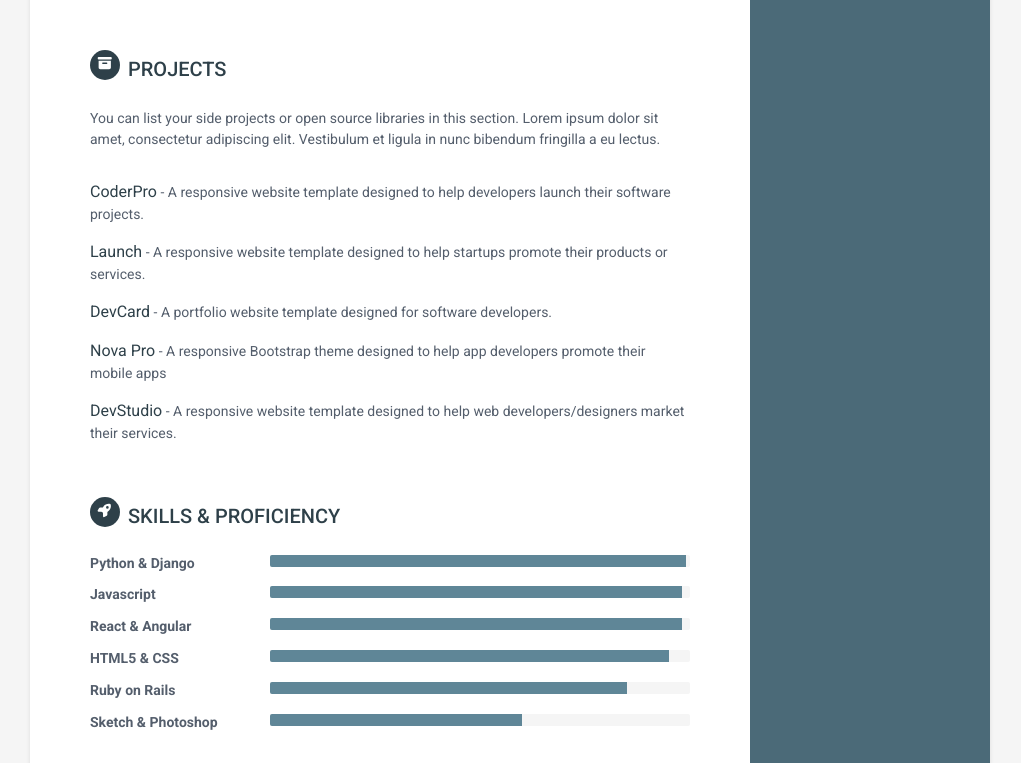
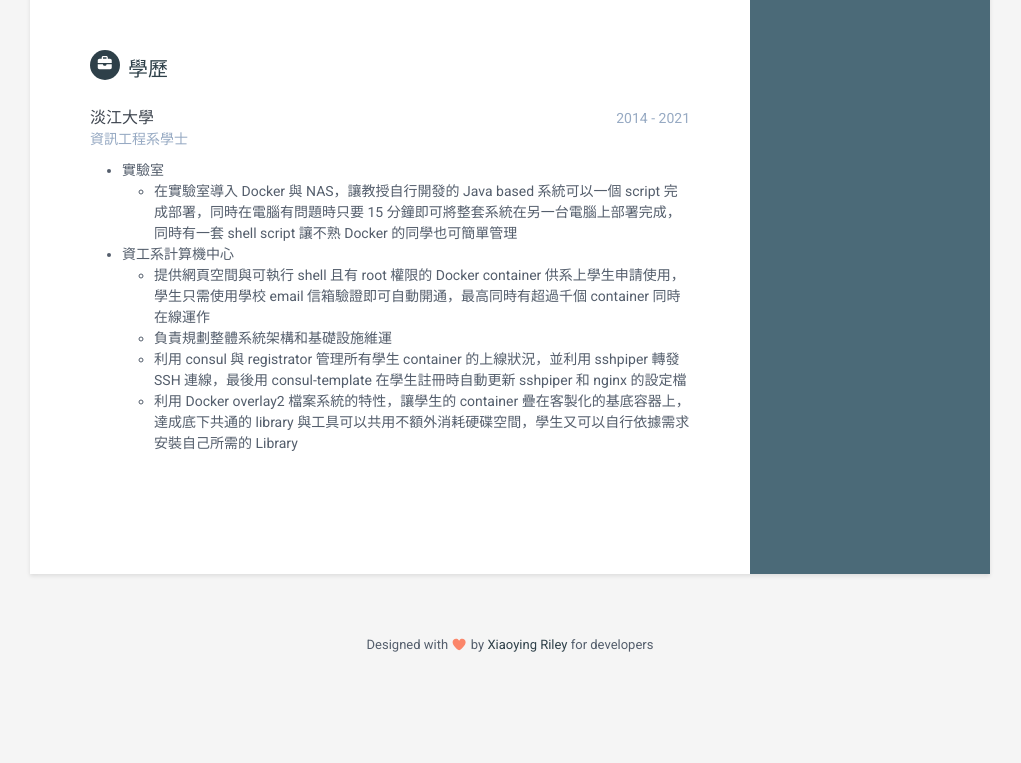
Before and after one commit to tom19960222/resume-page, a plain HTML site: page index.html in a window 1280 px wide. Shown: the part 2034-2797 px from the top of the page, without its empty margins (130-1151 px from the left). After the commit the page ends 2720 px from the top, so only its background shows below. Drawn offline with Linux system fonts and the light colour scheme.

Commit message:
Add content

```diff
--- a/index.html
+++ b/index.html
@@ -33,7 +33,7 @@
                 <ul class="list-unstyled contact-list">
                     <li class="email" style="font-size: 13px;"><i class="fas fa-envelope"></i><a href="mailto: tom19960222@gmail.com">tom19960222@gmail.com</a></li>
                     <li class="phone"><i class="fas fa-phone"></i><a href="tel:+886-971-871-022">+886-971-871-022</a></li>
-                    <li class="website"><i class="fas fa-globe"></i><a href="https://www.yeekaros.net" target="_blank">www.yeekaros.net</a></li>
+                    <li class="website"><i class="fas fa-globe"></i><a href="https://yeekaros.net" target="_blank">yeekaros.net</a></li>
                     <li class="github" style="font-size: 13px;"><i class="fab fa-github"></i><a href="https://github.com/tom19960222" target="_blank">github.com/tom19960222</a></li>
                     <li class="twitter"><i class="fab fa-twitter"></i><a href="https://twitter.com/tom19960222" target="_blank">@tom19960222</a></li>
                 </ul>
@@ -190,78 +190,6 @@
 
             </section><!--//section-->
 
-            <section class="section projects-section">
-                <h2 class="section-title"><span class="icon-holder"><i class="fas fa-archive"></i></span>Projects</h2>
-                <div class="intro">
-                    <p>You can list your side projects or open source libraries in this section. Lorem ipsum dolor sit amet, consectetur adipiscing elit. Vestibulum et ligula in nunc bibendum fringilla a eu lectus.</p>
-                </div><!--//intro-->
-                <div class="item">
-                    <span class="project-title"><a href="https://themes.3rdwavemedia.com/bootstrap-templates/startup/coderpro-bootstrap-5-startup-template-for-software-projects/" target="_blank">CoderPro</a></span> - <span class="project-tagline">A responsive website template designed to help developers launch their software projects. </span>
-
-                </div><!--//item-->
-                <div class="item">
-                    <span class="project-title"><a href="https://themes.3rdwavemedia.com/bootstrap-templates/startup/launch-bootstrap-5-template-for-saas-businesses/" target="_blank">Launch</a></span> - <span class="project-tagline">A responsive website template designed to help startups promote their products or services.</span>
-                </div><!--//item-->
-                <div class="item">
-                    <span class="project-title"><a href="https://themes.3rdwavemedia.com/bootstrap-templates/resume/devcard-bootstrap-5-vcard-portfolio-template-for-software-developers/" target="_blank">DevCard</a></span> - <span class="project-tagline">A portfolio website template designed for software developers.</span>
-                </div><!--//item-->
-                <div class="item">
-                    <span class="project-title"><a href="https://themes.3rdwavemedia.com/bootstrap-templates/startup/bootstrap-template-for-mobile-apps-nova-pro/" target="_blank">Nova Pro</a></span> - <span class="project-tagline">A responsive Bootstrap theme designed to help app developers promote their mobile apps</span>
-                </div><!--//item-->
-                <div class="item">
-                    <span class="project-title"><a href="http://themes.3rdwavemedia.com/website-templates/responsive-bootstrap-theme-web-development-agencies-devstudio/" target="_blank">DevStudio</a></span> -
-                    <span class="project-tagline">A responsive website template designed to help web developers/designers market their services. </span>
-                </div><!--//item-->
-            </section><!--//section-->
-
-            <section class="skills-section section">
-                <h2 class="section-title"><span class="icon-holder"><i class="fas fa-rocket"></i></span>Skills &amp; Proficiency</h2>
-                <div class="skillset">
-                    <div class="item">
-                        <h3 class="level-title">Python &amp; Django</h3>
-                        <div class="progress level-bar">
-						    <div class="progress-bar theme-progress-bar" role="progressbar" style="width: 99%" aria-valuenow="99" aria-valuemin="0" aria-valuemax="100"></div>
-						</div>
-                    </div><!--//item-->
-
-                    <div class="item">
-                        <h3 class="level-title">Javascript</h3>
-                        <div class="progress level-bar">
-						    <div class="progress-bar theme-progress-bar" role="progressbar" style="width: 98%" aria-valuenow="98" aria-valuemin="0" aria-valuemax="100"></div>
-						</div>
-                    </div><!--//item-->
-
-                    <div class="item">
-                        <h3 class="level-title">React &amp; Angular</h3>
-                        <div class="progress level-bar">
-						    <div class="progress-bar theme-progress-bar" role="progressbar" style="width: 98%" aria-valuenow="98" aria-valuemin="0" aria-valuemax="100"></div>
-						</div>
-                    </div><!--//item-->
-
-                    <div class="item">
-                        <h3 class="level-title">HTML5 &amp; CSS</h3>
-                        <div class="progress level-bar">
-							    <div class="progress-bar theme-progress-bar" role="progressbar" style="width: 95%" aria-valuenow="95" aria-valuemin="0" aria-valuemax="100"></div>
-						</div>
-                    </div><!--//item-->
-
-                    <div class="item">
-                        <h3 class="level-title">Ruby on Rails</h3>
-                        <div class="progress level-bar">
-						    <div class="progress-bar theme-progress-bar" role="progressbar" style="width: 85%" aria-valuenow="85" aria-valuemin="0" aria-valuemax="100"></div>
-						</div>
-                    </div><!--//item-->
-
-                    <div class="item">
-                        <h3 class="level-title">Sketch &amp; Photoshop</h3>
-                        <div class="progress level-bar">
-						    <div class="progress-bar theme-progress-bar" role="progressbar" style="width: 60%" aria-valuenow="60" aria-valuemin="0" aria-valuemax="100"></div>
-						</div>
-                    </div><!--//item-->
-
-                </div>
-            </section><!--//skills-section-->
-
             <section class="section experiences-section">
                 <h2 class="section-title"><span class="icon-holder"><i class="fas fa-briefcase"></i></span>學歷</h2>
                 <div class="item">
@@ -273,14 +201,20 @@
                         <div class="company">資訊工程系學士</div>
                     </div><!--//meta-->
                     <div class="details">
-                        <p>將舊有的官方網站與行程訂購網站翻新，開發新系統並導入 AWS 與 CI/CD 流程</p>
                         <ul>
-                            <li>主導將舊有 server side rendering 的 jQuery + Django 架構漸進轉移到新的前後端分離 Angular + Node.js 架構，轉換中新舊兩個版本的後端同時運作且無資料不同步的問題</li>
-                            <li>將後端從舊有的 Heroku 平台轉換至 AWS，並改以 Docker + ECS 進行部署</li>
-                            <li>新架構串接 PayPal 與綠界金流，讓顧客在網站上下單完即可馬上付款</li>
-                            <li>轉換至新架構時將業務邏輯完全重新梳理，讓訂單流程減少了 1/3 的步驟，同時減少了一半的訂單狀態</li>
-                            <li>使用 AWS CodePipeline 與 CodeBuild 導入 CI/CD 流程，從 commit, build 到 deploy 一氣呵成</li>
-                            <li>使用 AWS S3 + Cloudfront 部署舊有台北市立導遊協會網站，並協助使用 EC2 + PHP 7 + Wordpress 建置新版網站</li>
+                            <li>實驗室
+                                <ul>
+                                    <li>在實驗室導入 Docker 與 NAS，讓教授自行開發的 Java based 系統可以一個 script 完成部署，同時在電腦有問題時只要 15 分鐘即可將整套系統在另一台電腦上部署完成，同時有一套 shell script 讓不熟 Docker 的同學也可簡單管理</li>
+                                </ul>
+                            </li>
+                            <li>資工系計算機中心
+                                <ul>
+                                    <li>提供網頁空間與可執行 shell 且有 root 權限的 Docker container 供系上學生申請使用，學生只需使用學校 email 信箱驗證即可自動開通，最高同時有超過千個 container 同時在線運作</li>
+                                    <li>負責規劃整體系統架構和基礎設施維運</li>
+                                    <li>利用 consul 與 registrator 管理所有學生 container 的上線狀況，並利用 sshpiper 轉發 SSH 連線，最後用 consul-template 在學生註冊時自動更新 sshpiper 和 nginx 的設定檔</li>
+                                    <li>利用 Docker overlay2 檔案系統的特性，讓學生的 container 疊在客製化的基底容器上，達成底下共通的 library 與工具可以共用不額外消耗硬碟空間，學生又可以自行依據需求安裝自己所需的 Library</li>
+                                </ul>
+                            </li>
                         </ul>
                     </div><!--//details-->
                 </div><!--//item-->
```
